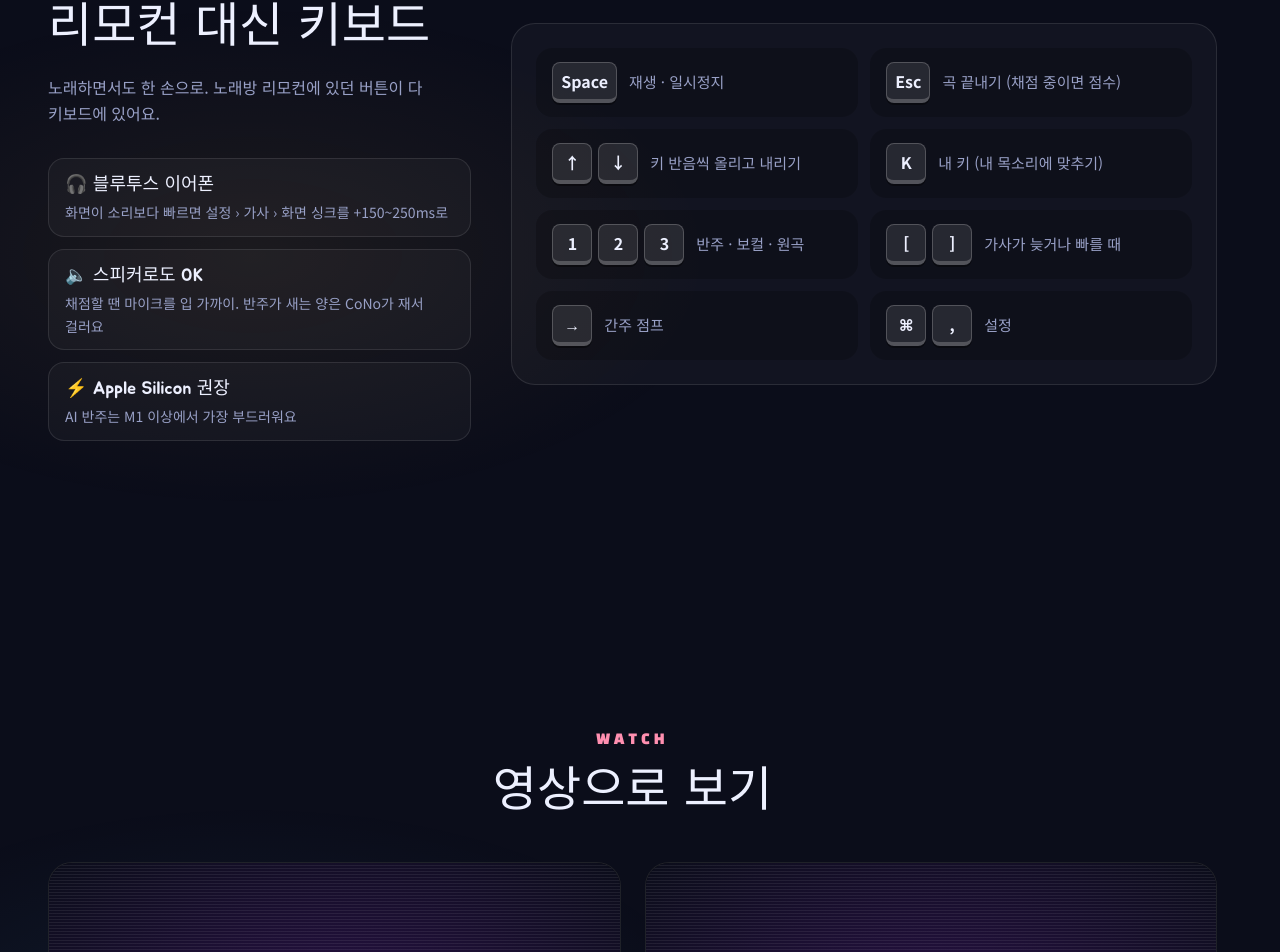
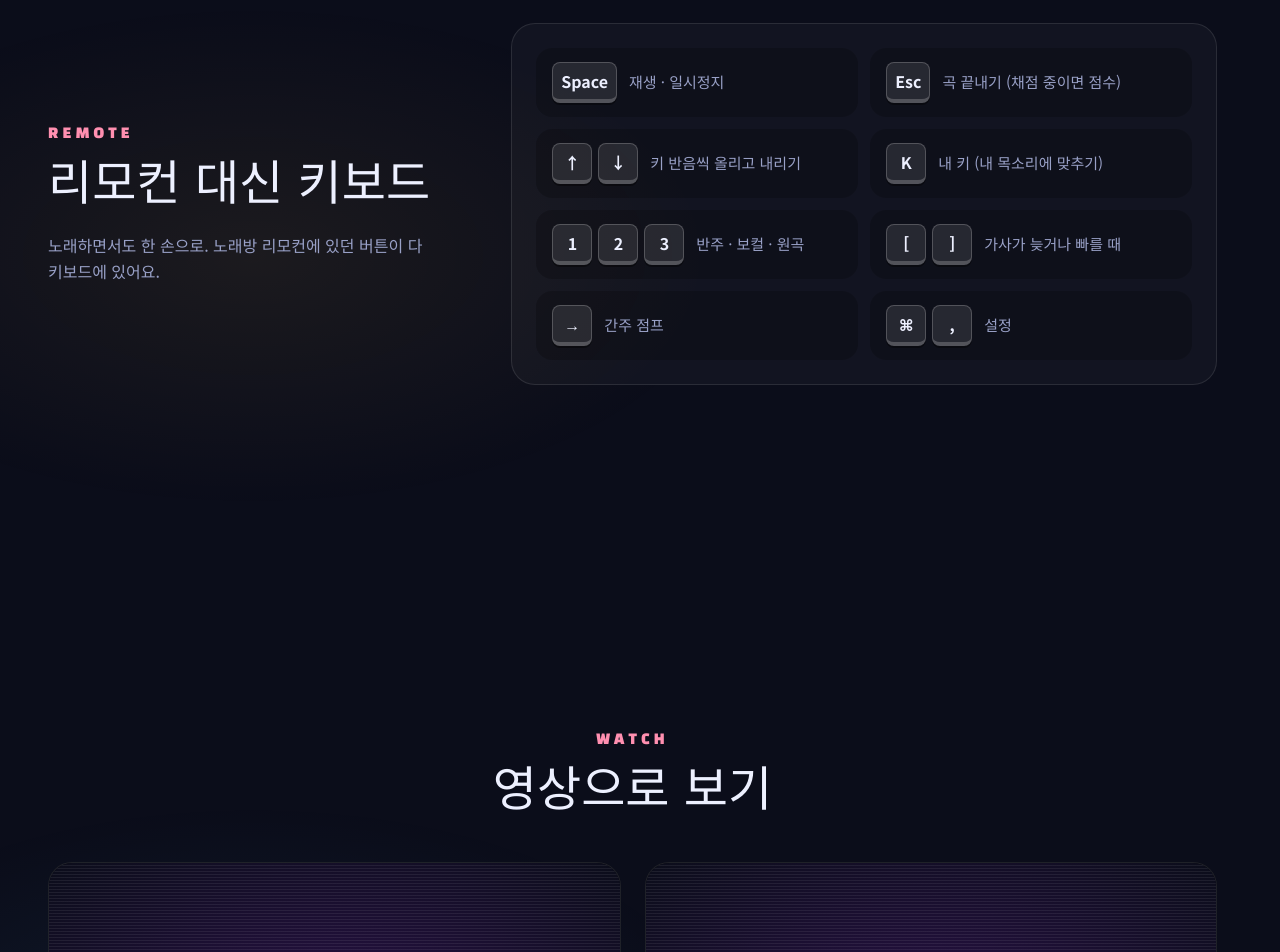
Before and after one commit to hsu3046/CoNoAI, a Next.js app in the folder web/: page / in a window 1280 px wide. Shown: the part 7788-8740 px from the top of the page. Built offline with nearby package versions, Linux system fonts and the light colour scheme; no server answers.

Commit message:
copy(web): remove tips cards from shortcuts section
Co-Authored-By: Claude Opus 5.5 <noreply@anthropic.com>

```diff
--- a/web/src/components/Sections.tsx
+++ b/web/src/components/Sections.tsx
@@ -116,18 +116,6 @@ export function Shortcuts() {
           <SectionTitle kicker="REMOTE" title="리모컨 대신 키보드" align="left">
             노래하면서도 한 손으로. 노래방 리모컨에 있던 버튼이 다 키보드에 있어요.
           </SectionTitle>
-          <div className="mt-8 space-y-3">
-            {[
-              ["🎧 블루투스 이어폰", "화면이 소리보다 빠르면 설정 › 가사 › 화면 싱크를 +150~250ms로"],
-              ["🔈 스피커로도 OK", "채점할 땐 마이크를 입 가까이. 반주가 새는 양은 CoNo가 재서 걸러요"],
-              ["⚡️ Apple Silicon 권장", "AI 반주는 M1 이상에서 가장 부드러워요"],
-            ].map(([title, body]) => (
-              <div key={title} className="rounded-2xl border border-white/10 bg-white/[0.03] px-4 py-3">
-                <p className="font-cute text-lg">{title}</p>
-                <p className="mt-0.5 text-sm leading-relaxed text-ink2">{body}</p>
-              </div>
-            ))}
-          </div>
         </div>
         <Reveal>
           <div className="grid gap-3 rounded-3xl border border-white/10 bg-white/[0.03] p-5 sm:grid-cols-2 sm:p-6">
```
